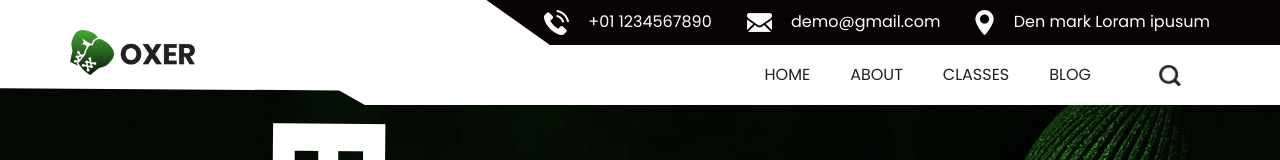
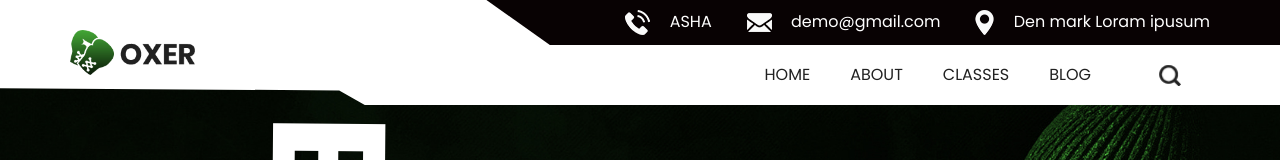
Before and after one commit to ashachowdary2001/demo1, a plain HTML site: page index.html in a window 1280 px wide. Shown: the top 160 px of the page. Drawn offline with nearby package versions, Linux system fonts and the light colour scheme; some packages are replaced by stand-ins of ours; a web font is replaced by a local one.

Commit message:
Update index.html

```diff
--- a/index.html
+++ b/index.html
@@ -43,7 +43,7 @@
                 <li class="">
                   <a class="" href="">
                     <img src="images/telephone.png" alt="" />
-                    <span> +01 1234567890</span>
+                    <span> ASHA</span>
                   </a>
                 </li>
                 <li class="">
```
